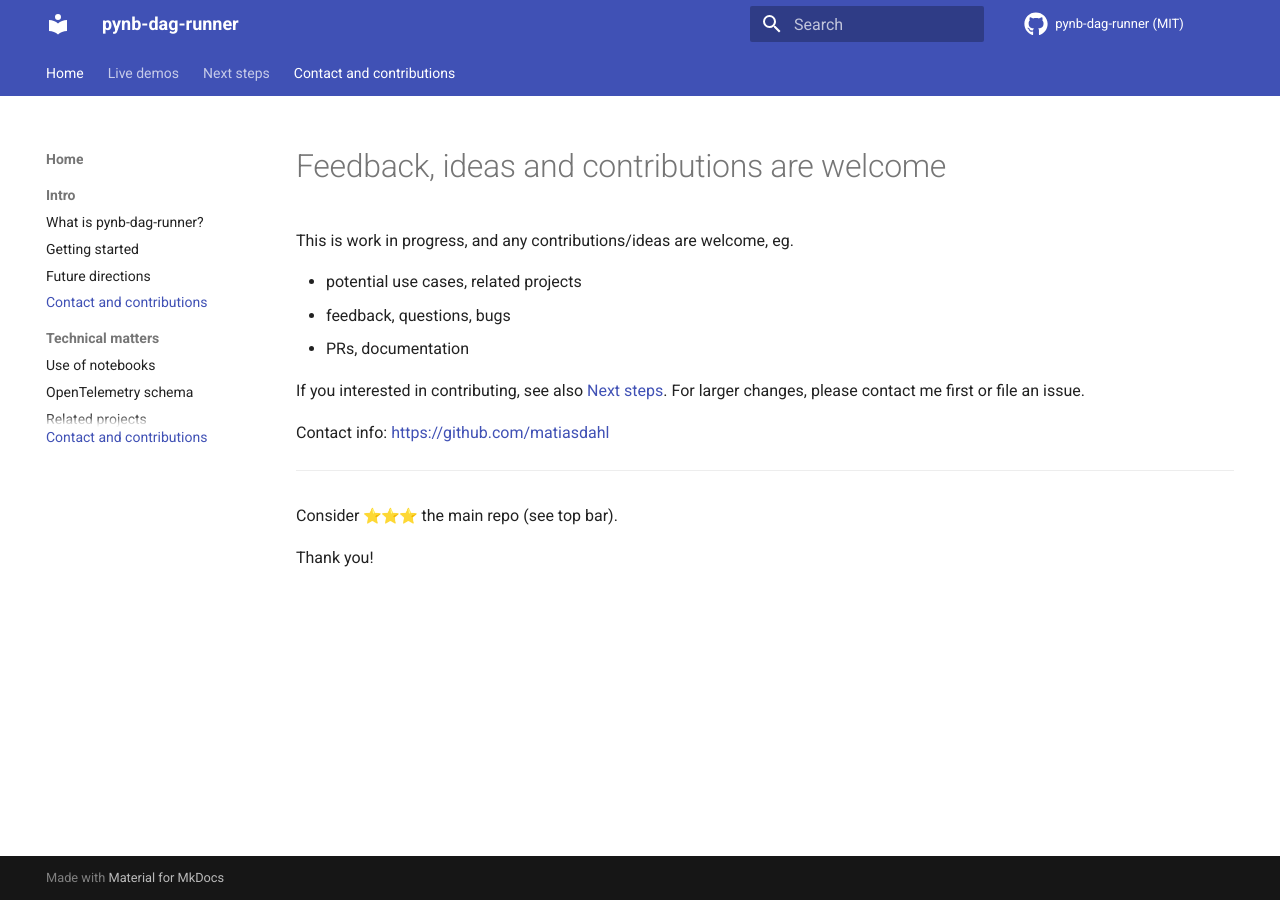
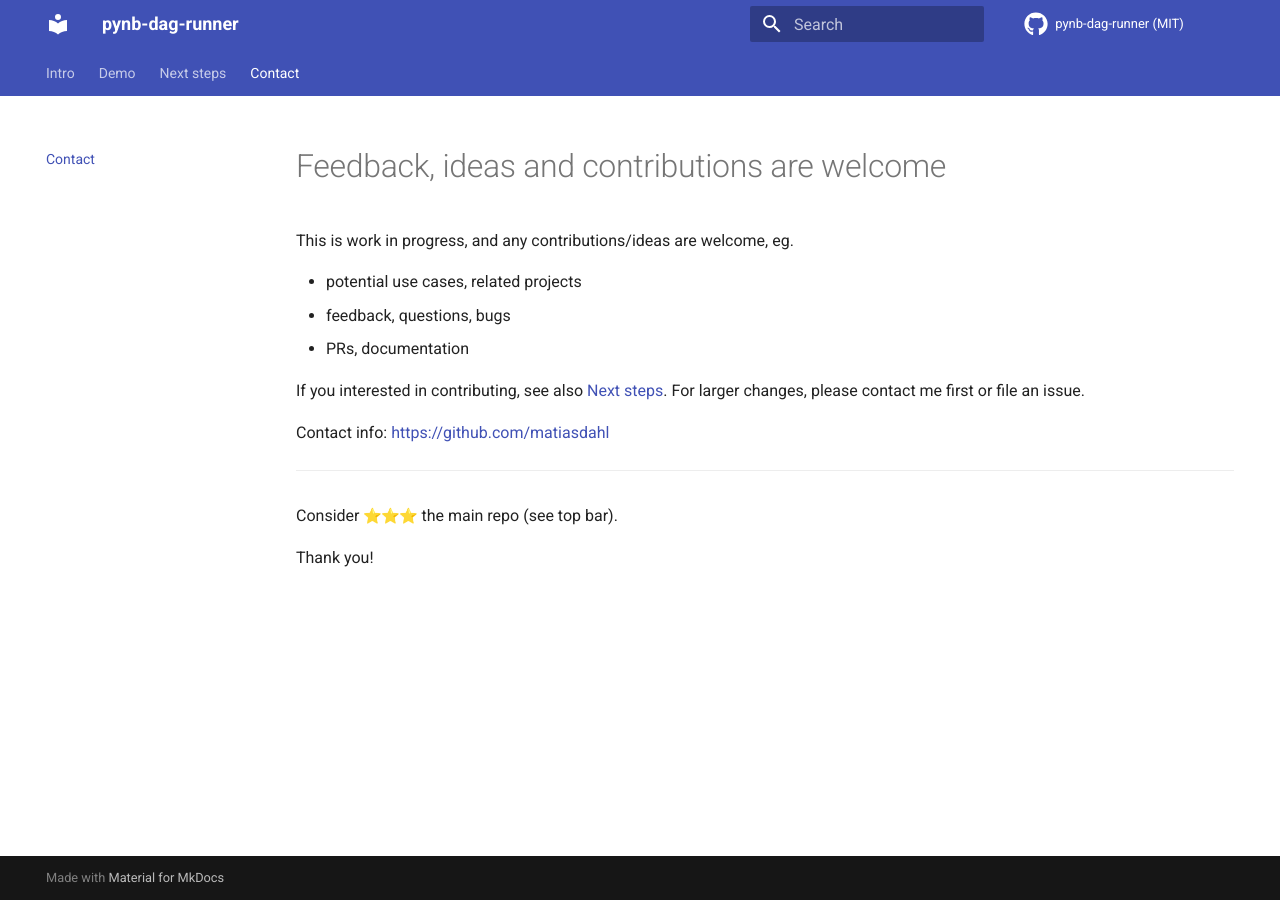
Before and after one commit to composable-logs/composable-logs, an MkDocs documentation site: the page built from docs/docs/contact/index.md, in a window 1280 px wide. Built offline with MkDocs 1.6.1 and Material for MkDocs 9.7.7, drawn with Linux system fonts in a browser that asks for light colours; emoji names are drawn with the system emoji font; comment, search, counter and statistics services are not loaded.

Commit message:
simpler page org

```diff
--- a/docs/docs/index.md
+++ b/docs/docs/index.md
@@ -1,7 +1 @@
-# pynb-dag-runner
-
-## Subsection 1
-... todo ...
-
-## Subsection 2
-... todo ...
+Foo
--- a/docs/mkdocs.yml
+++ b/docs/mkdocs.yml
@@ -64,16 +64,10 @@ repo_name: pynb-dag-runner (MIT)
 #   https://squidfunk.github.io/mkdocs-material/
 #
 nav:
-  - Home:
-      - Intro:
-        - "What is pynb-dag-runner?": home/index.md
-        - Getting started: home/getting-started.md
-        - Future directions: home/future-directions.md
-        - Contact and contributions: contact/index.md  # redirect
-      - Technical matters:
-        - Use of notebooks: home/use-of-notebooks.md
-        - OpenTelemetry schema: home/opentelemetry-span-format.md
-        - Related projects: home/related-projects.md
-  - Live demos: live-demos/mnist-digits-demo-pipeline.md
+  - Intro:
+    - "What is pynb-dag-runner?": home/index.md
+    - Related projects: home/related-projects.md
+    - OpenTelemetry schema: home/opentelemetry-span-format.md
+  - Demo: live-demos/mnist-digits-demo-pipeline.md
   - Next steps: next-steps/index.md
   - Contact: contact/index.md
```
